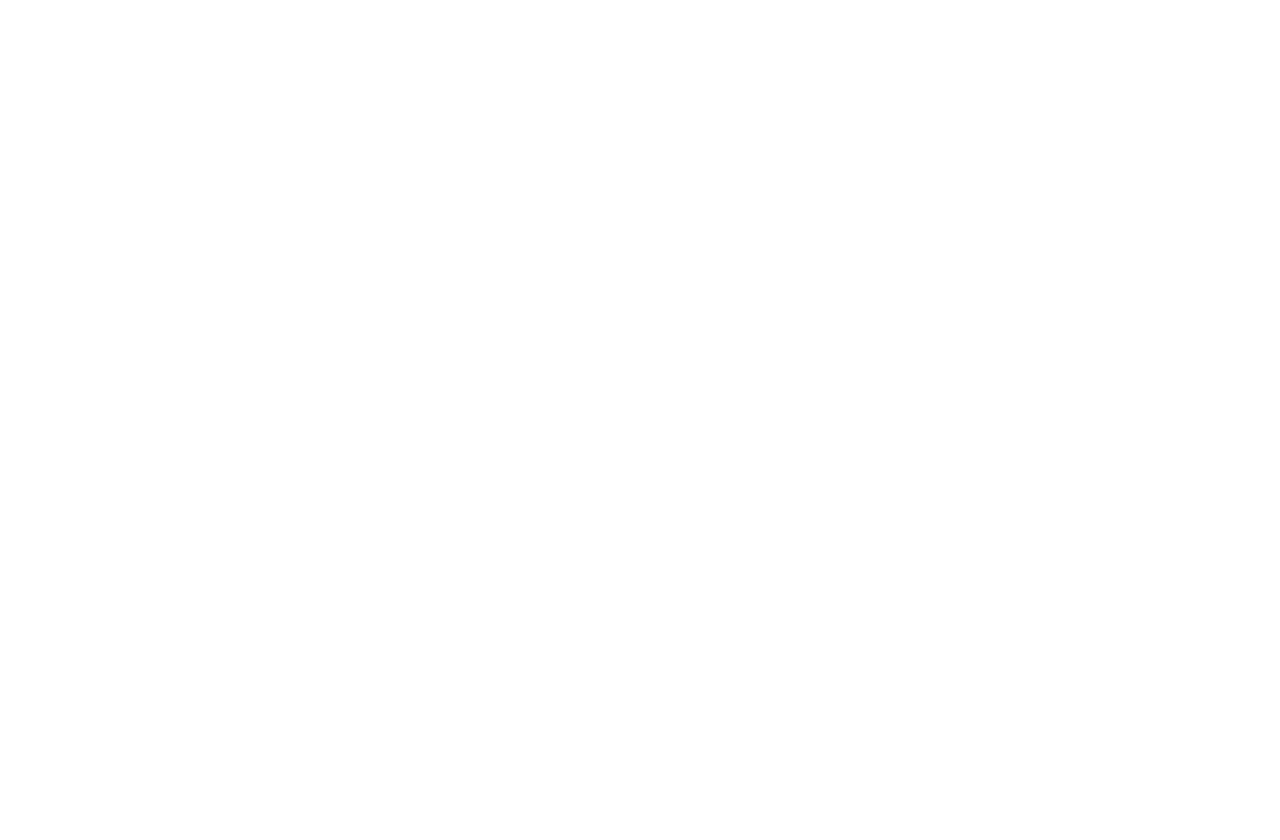
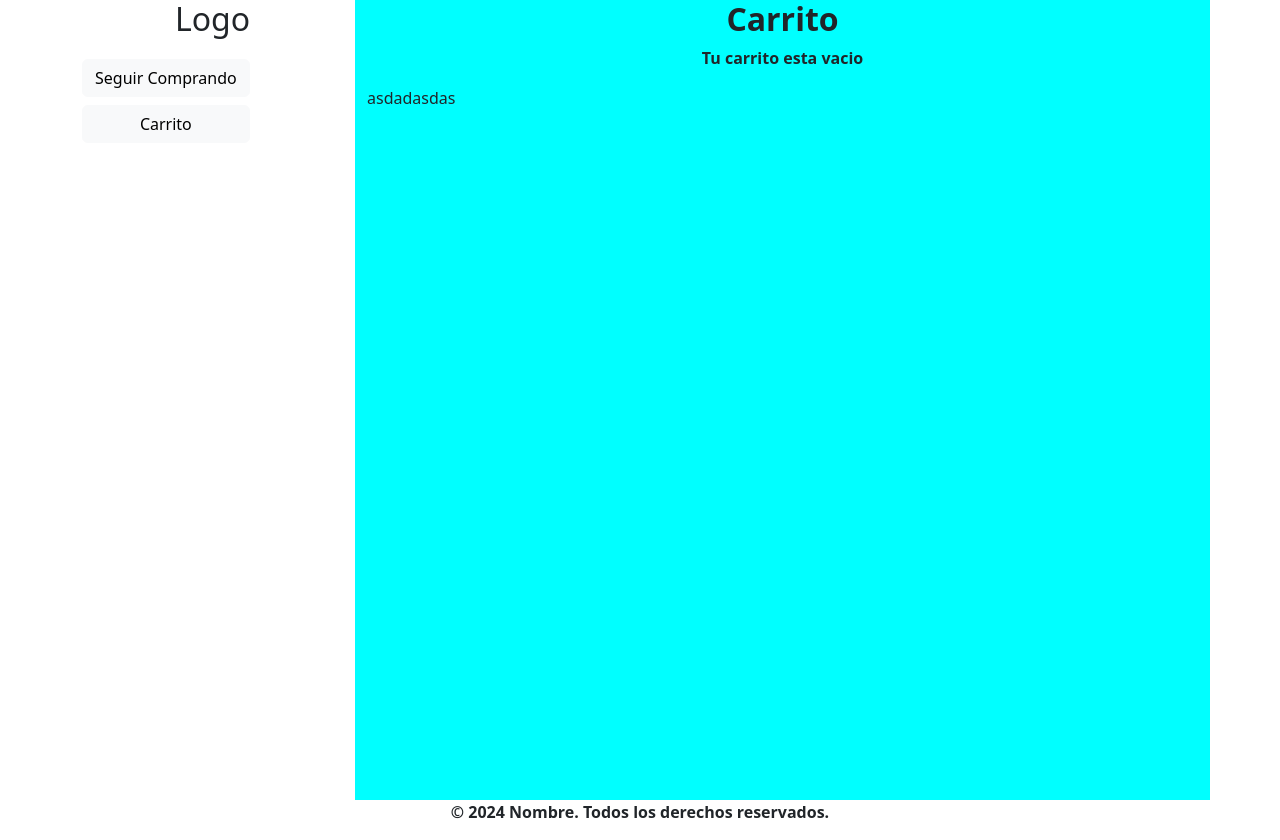
Before and after one commit to GiovannyOtarola/Sumativa_FS2, a plain HTML site: page vista_usuario/carrito.html in a window 1280 px wide. Before the commit the page ends 800 px from the top, so only its background shows below. Drawn offline with nearby package versions, Linux system fonts and the light colour scheme.

Commit message:
update carrito

```diff
--- a/css/styles.css
+++ b/css/styles.css
@@ -18,4 +18,6 @@ body {
 
 main{
     background-color: aqua;
+    flex: 1;
+    overflow-y: auto;
 }
--- a/vista_usuario/carrito.html
+++ b/vista_usuario/carrito.html
@@ -0,0 +1,49 @@
+<!DOCTYPE html>
+<html lang="es">
+<head>
+    <meta charset="UTF-8">
+    <meta name="viewport" content="width=device-width, initial-scale=1.0">
+    <title>Video Juegos</title>
+    <link href="https://cdn.jsdelivr.net/npm/bootstrap@5.3.3/dist/css/bootstrap.min.css" rel="stylesheet" integrity="sha384-QWTKZyjpPEjISv5WaRU9OFeRpok6YctnYmDr5pNlyT2bRjXh0JMhjY6hW+ALEwIH" crossorigin="anonymous">
+    <link rel="stylesheet" href="../css/styles.css">
+</head>
+<body>
+    <div class="container vh-100">
+        <div class="row vh-100">
+            <aside class="col-12 col-md-3">
+                <header class="container text-center">
+                    <h2>Logo</h2>
+                </header>
+                <nav class="navbar navbar-expand-md navbar-light">
+                    <button class="navbar-toggler" type="button" data-bs-toggle="collapse" data-bs-target="#navCollapse" aria-controls="navCollapse" aria-expanded="false" aria-label="Toggle navigation">
+                        <span class="navbar-toggler-icon"></span>
+                    </button>
+                    <div class="collapse navbar-collapse" id="navCollapse" style="margin-top: 4.4px">
+                        <ul class="navbar-nav flex-column">
+                            <li class="nav-item d-flex align-items-center">
+                                <a class="btn btn-light w-100 mb-2" href="index.html">Seguir Comprando</a>
+                            </li>
+                            <li class="nav-item d-flex align-items-center">
+                                <a class="btn btn-light w-100 mb-2" href="carrito.html">Carrito</a>
+                            </li>
+                        </ul>
+                    </div>
+                </nav>
+            </aside>
+            <main class="col-12 col-md-9">
+                <h2 class="fw-bold text-center">Carrito</h2>
+                <div>
+                    <p class="fw-bold text-center">Tu carrito esta vacio</p>
+                    <div class="row">
+                        <p>asdadasdas</p>
+                    </div>
+                </div>
+            </main>
+        </div>
+    </div>
+    <footer class="container text-center">
+        <p class="fw-bold">© 2024 Nombre. Todos los derechos reservados.</p>
+    </footer>
+    <script src="https://cdn.jsdelivr.net/npm/bootstrap@5.3.3/dist/js/bootstrap.bundle.min.js" integrity="sha384-YvpcrYf0tY3lHB60NNkmXc5s9fDVZLESaAA55NDzOxhy9GkcIdslK1eN7N6jIeHz" crossorigin="anonymous"></script>
+</body>
+</html>
```
